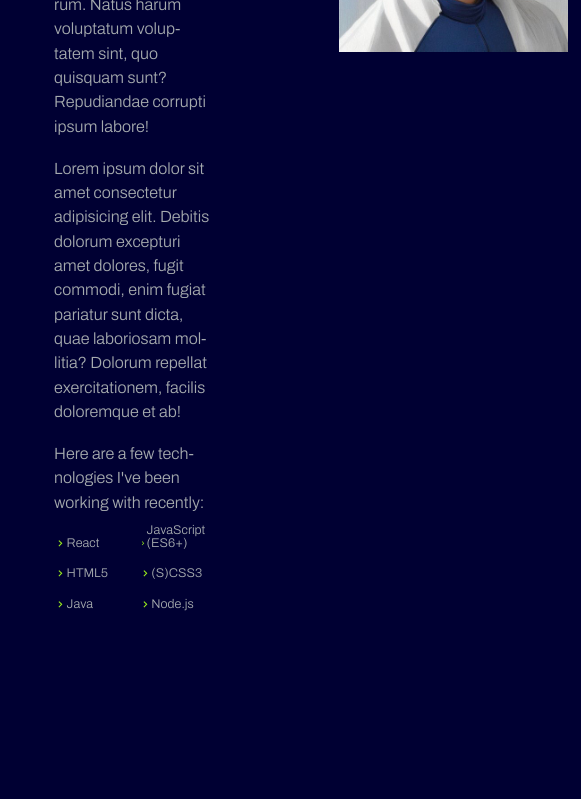
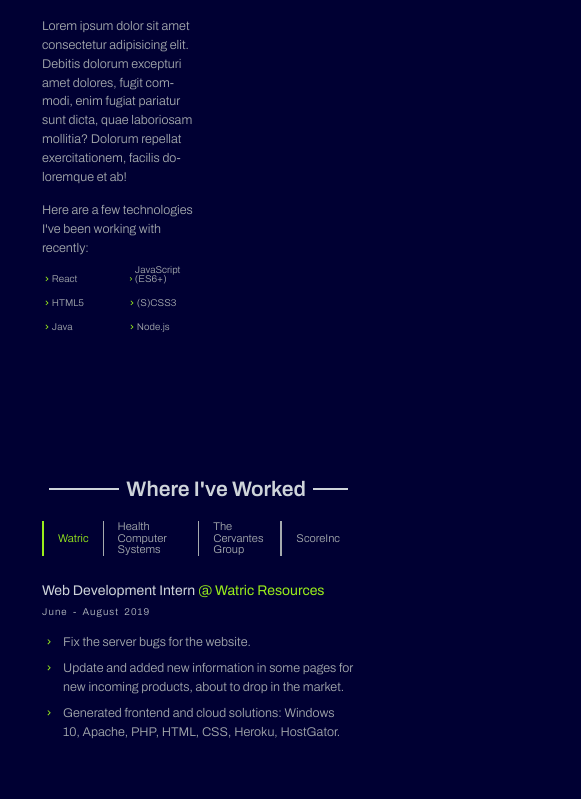
Before and after one commit to jrobles0717/My-Personal-Website, a React (Vite) app: page / in a window 390 px wide. Shown: the part 1156-1955 px from the top of the page, 581 px wide, since content can reach past the window. Built offline with nearby package versions, Linux system fonts and the light colour scheme.

Commit message:
add more media query, next fix about me media query on 750px

```diff
--- a/css/style.css
+++ b/css/style.css
@@ -94,6 +94,12 @@ html {
   @media only screen and (max-width: 56.25em) {
     html {
       font-size: 56.25%; } }
+  @media only screen and (max-width: 46.875em) {
+    html {
+      font-size: 50%; } }
+  @media only screen and (max-width: 37.5em) {
+    html {
+      font-size: 43.75%; } }
 
 body {
   box-sizing: border-box;
@@ -704,6 +710,9 @@ body {
       width: 30rem;
       display: block;
       margin-right: 1rem; }
+      @media only screen and (max-width: 46.875em) {
+        .experience__heading::before {
+          width: 10rem; } }
     .experience__heading::after {
       content: "";
       background-color: #ced4da;
@@ -721,15 +730,25 @@ body {
     @media only screen and (max-width: 56.25em) {
       .experience__table {
         grid-template-columns: max-content 55vw; } }
+    @media only screen and (max-width: 37.5em) {
+      .experience__table {
+        grid-template-columns: 80vw;
+        grid-template-rows: 5rem 50vw; } }
     @media only screen and (max-width: 56.25em) {
       .experience__table {
         grid-column: full-start / full-end;
         margin-right: auto; } }
+    @media only screen and (max-width: 37.5em) {
+      .experience__table {
+        row-gap: 4rem; } }
     .experience__table--left {
       grid-column: 1 / 2; }
       .experience__table--left__list {
         list-style: none;
         color: #a5aaae; }
+        @media only screen and (max-width: 37.5em) {
+          .experience__table--left__list {
+            display: flex; } }
       .experience__table--left__item {
         display: inline-block;
         text-decoration: none;
@@ -761,6 +780,10 @@ body {
       grid-template-columns: minmax(min-content, 1fr);
       grid-template-rows: max-content;
       grid-row-gap: 1rem; }
+      @media only screen and (max-width: 37.5em) {
+        .experience__table--right {
+          grid-row: 2 / -1;
+          grid-column: 1 / -1; } }
       .experience__table--right-container {
         opacity: 0;
         transition: all 1s; }
@@ -779,10 +802,13 @@ body {
         .experience__table--right-container--active {
           opacity: 1; }
       .experience__table--right__heading {
-        grid-row: 1 / 2; }
+        grid-row: 1 / 2;
+        margin-bottom: 1rem; }
       .experience__table--right__date {
         grid-row: 2 / 3;
-        color: #b9bfc4; }
+        color: #b9bfc4;
+        letter-spacing: 0.15rem;
+        word-spacing: 0.3rem; }
       .experience__table--right__list {
         list-style: none;
         grid-row: 3 / 4;
@@ -804,6 +830,9 @@ body {
   display: grid;
   grid-template-columns: [full-start] minmax(6rem, 1fr) [center-start] repeat(2, [col-start] minmax(min-content, max-content) [col-end]) [center-end] minmax(6rem, 1fr) [full-end];
   grid-template-rows: minmax(6rem, 1fr) max-content minmax(min-content, max-content) max-content minmax(min-content, max-content); }
+  @media only screen and (max-width: 56.25em) {
+    .projects {
+      grid-column: full-start / full-end; } }
   .projects__heading {
     grid-column: col-start 1 / col-end 2;
     grid-row: 2 / 3;
@@ -821,9 +850,15 @@ body {
       content: "";
       background-color: #ced4da;
       height: 2px;
-      width: 30rem;
+      width: 25rem;
       display: block;
       margin-left: 1rem; }
+      @media only screen and (max-width: 56.25em) {
+        .projects__heading::after {
+          width: 22rem; } }
+      @media only screen and (max-width: 46.875em) {
+        .projects__heading::after {
+          width: 16rem; } }
     .projects__heading-2 {
       grid-column: col-start 1 / col-end 2;
       grid-row: 4 / 5;
@@ -838,12 +873,25 @@ body {
       grid-column: 1 / 2;
       width: 100%;
       height: auto; }
+      @media only screen and (max-width: 56.25em) {
+        .projects__featured--img {
+          display: none; } }
     .projects__featured--text-box {
       grid-column: 2 / 3;
       grid-row-gap: 1rem;
       justify-items: flex-end;
       display: grid;
       grid-template-rows: repeat(5, minmax(min-content, max-content)); }
+      @media only screen and (max-width: 56.25em) {
+        .projects__featured--text-box {
+          grid-template-columns: repeat(2, 1fr); } }
+      @media only screen and (max-width: 56.25em) {
+        .projects__featured--text-box {
+          grid-column: 1 / -1;
+          background-image: linear-gradient(rgba(0, 0, 51, 0.8), rgba(0, 0, 51, 0.8)), url(../img/vosh-music.png);
+          background-size: 100%;
+          background-position: center;
+          justify-items: flex-start; } }
       .projects__featured--text-box__heading {
         grid-row: 2 / 3;
         font-weight: 600;
@@ -859,6 +907,11 @@ body {
         padding: 3rem 2rem;
         letter-spacing: 0.1rem;
         margin-left: -10%; }
+        @media only screen and (max-width: 56.25em) {
+          .projects__featured--text-box__paragraph {
+            margin-left: 0;
+            background-color: transparent;
+            padding: 0; } }
       .projects__featured--text-box__list {
         grid-row: 4 / 5;
         list-style: none;
--- a/sass/abstracts/_mixins.scss
+++ b/sass/abstracts/_mixins.scss
@@ -20,6 +20,11 @@ ORDER: Base + Typography > general layout + grid > page layout > components
   @if $breakpoint == phone {
     @media only screen and (max-width: 37.5em) {
       @content; // 600px
+    }
+  }
+  @if $breakpoint == tab-port-sm {
+    @media only screen and (max-width: 46.875em) {
+      @content; // 750px
     }
   }
   @if $breakpoint == tab-port {
@@ -91,6 +96,11 @@ ORDER: Base + Typography > general layout + grid > page layout > components
   @include respond(tab-port) {
     grid-template-columns: max-content 55vw;
   }
+
+  @include respond(phone) {
+    grid-template-columns: 80vw;
+    grid-template-rows: 5rem 50vw;
+  }
 }
 
 // Projects Container
@@ -115,6 +125,10 @@ ORDER: Base + Typography > general layout + grid > page layout > components
 @mixin grid-1x5 {
   display: grid;
   grid-template-rows: repeat(5, minmax(min-content, max-content));
+
+  @include respond(tab-port) {
+    grid-template-columns: repeat(2, 1fr);
+  }
 }
 
 // Projects Container Cards
--- a/sass/base/_base.scss
+++ b/sass/base/_base.scss
@@ -79,6 +79,16 @@ html {
     // 9px / 16px = 0.5625 = 56.25%
     font-size: 56.25%;
   }
+
+  @include respond(tab-port-sm) {
+    // 8px / 16px = 0.5 = 50%
+    font-size: 50%;
+  }
+
+  @include respond(phone) {
+    // 7px / 16px = 0.4375 = 43.75%
+    font-size: 43.75%;
+  }
   // overflow-x: hidden;
   /* Does NOT work on Safari */
   /* scroll-behavior: smooth; */
--- a/sass/pages/_home.scss
+++ b/sass/pages/_home.scss
@@ -252,6 +252,10 @@
       width: 30rem;
       display: block;
       margin-right: 1rem;
+
+      @include respond(tab-port-sm) {
+        width: 10rem;
+      }
     }
 
     &::after {
@@ -277,11 +281,19 @@
       margin-right: auto;
     }
 
+    @include respond(phone) {
+      row-gap: 4rem;
+    }
+
     &--left {
       grid-column: 1 / 2;
       &__list {
         list-style: none;
         color: $color-grey-light-3;
+
+        @include respond(phone) {
+          display: flex;
+        }
       }
 
       &__item {
@@ -330,6 +342,11 @@
     &--right {
       grid-column: 2 / 3;
 
+      @include respond(phone) {
+        grid-row: 2 / -1;
+        grid-column: 1 / -1;
+      }
+
       display: grid;
       grid-template-columns: minmax(min-content, 1fr);
       grid-template-rows: max-content;
@@ -363,11 +380,14 @@
 
       &__heading {
         grid-row: 1 / 2;
+        margin-bottom: 1rem;
       }
 
       &__date {
         grid-row: 2 / 3;
         color: $color-grey-light-2;
+        letter-spacing: 0.15rem;
+        word-spacing: 0.3rem;
       }
 
       &__list {
@@ -403,6 +423,10 @@
 
   @include grid-4x5;
 
+  @include respond(tab-port) {
+    grid-column: full-start / full-end;
+  }
+
   &__heading {
     grid-column: col-start 1 / col-end 2;
     grid-row: 2 / 3;
@@ -423,9 +447,17 @@
       content: "";
       background-color: $color-grey-light-1;
       height: 2px;
-      width: 30rem;
+      width: 25rem;
       display: block;
       margin-left: 1rem;
+
+      @include respond(tab-port) {
+        width: 22rem;
+      }
+
+      @include respond(tab-port-sm) {
+        width: 16rem;
+      }
     }
 
     &-2 {
@@ -446,6 +478,10 @@
       grid-column: 1 / 2;
       width: 100%;
       height: auto;
+
+      @include respond(tab-port) {
+        display: none;
+      }
     }
 
     &--text-box {
@@ -455,6 +491,20 @@
       justify-items: flex-end;
 
       @include grid-1x5;
+
+      @include respond(tab-port) {
+        grid-column: 1 / -1;
+
+        background-image: linear-gradient(
+            rgba($color-secondary, 0.8),
+            rgba($color-secondary, 0.8)
+          ),
+          url(../img/vosh-music.png);
+        background-size: 100%;
+        background-position: center;
+
+        justify-items: flex-start;
+      }
 
       &__heading {
         grid-row: 2 / 3;
@@ -476,6 +526,12 @@
         letter-spacing: 0.1rem;
 
         margin-left: -10%;
+
+        @include respond(tab-port) {
+          margin-left: 0;
+          background-color: transparent;
+          padding: 0;
+        }
       }
       &__list {
         grid-row: 4 / 5;
@@ -538,43 +594,10 @@
       &--hidden {
         opacity: 0;
       }
-
-      &--1 {
-        // background-color: crimson;
-        // width: 30rem;
-        // height: 30rem;
-      }
-      &--2 {
-        // background-color: burlywood;
-        // width: 30rem;
-        // height: 30rem;
-      }
-      &--3 {
-        // background-color: darkorange;
-        // width: 30rem;
-        // height: 30rem;
-      }
-      &--4 {
-        // background-color: hotpink;
-        // width: 30rem;
-        // height: 30rem;
-      }
-      &--5 {
-        // background-color: palegreen;
-        // width: 30rem;
-        // height: 30rem;
-      }
-      &--6 {
-        // background-color: aqua;
-        // width: 30rem;
-        // height: 30rem;
-      }
     }
   }
 
   &__card {
-    // height: 100%;
-    // justify-content: space-around;
     padding: 4rem 3rem;
     position: relative;
     justify-items: flex-start;
--- a/src/components/Experience.jsx
+++ b/src/components/Experience.jsx
@@ -7,7 +7,7 @@ function Experience() {
   const [isWatric, setIsWatric] = useState(true);
   const [isHealth, setIsHealth] = useState(false);
   const [isCervantes, setIsCervantes] = useState(false);
-  const [isFusion, setIsFusion] = useState(false);
+  const [isScore, setIsScore] = useState(false);
   const [currentExp, setCurrentExp] = useState("watric");
 
   const experienceHandler = (e) => {
@@ -18,7 +18,7 @@ function Experience() {
     setIsWatric(true);
     setIsHealth(false);
     setIsCervantes(false);
-    setIsFusion(false);
+    setIsScore(false);
     setCurrentExp("watric");
     console.log("watric");
   };
@@ -27,7 +27,7 @@ function Experience() {
     setIsWatric(false);
     setIsHealth(true);
     setIsCervantes(false);
-    setIsFusion(false);
+    setIsScore(false);
     setCurrentExp("health");
     console.log("health computer systems");
   };
@@ -36,18 +36,18 @@ function Experience() {
     setIsWatric(false);
     setIsHealth(false);
     setIsCervantes(true);
-    setIsFusion(false);
+    setIsScore(false);
     setCurrentExp("cervantes");
     console.log("the cervantes group");
   };
-  const fusionHandler = (e) => {
+  const scoreHandler = (e) => {
     e.preventDefault();
     setIsWatric(false);
     setIsHealth(false);
     setIsCervantes(false);
-    setIsFusion(true);
-    setCurrentExp("fusion");
-    console.log("fusion");
+    setIsScore(true);
+    setCurrentExp("score");
+    console.log("score");
   };
 
   return (
@@ -115,20 +115,20 @@ function Experience() {
             </div>
             <div
               className="experience__table--left__item-box"
-              onClick={fusionHandler}
+              onClick={scoreHandler}
             >
               <div
                 className={`experience__table--left__item-line ${
-                  isFusion ? "experience__table--left__item-line-active" : ""
+                  isScore ? "experience__table--left__item-line-active" : ""
                 }`}
               ></div>
               <li>
                 <a
                   className={`experience__table--left__item ${
-                    isFusion ? "experience__table--left__item-selected" : ""
+                    isScore ? "experience__table--left__item-selected" : ""
                   }`}
                 >
-                  Fusion
+                  ScoreInc
                 </a>
               </li>
             </div>
--- a/src/components/TableContent.jsx
+++ b/src/components/TableContent.jsx
@@ -137,7 +137,7 @@ function TableContent({ current }) {
       </div>
       <div
         className={`experience__table--right-container experience__table--right-container--4 ${
-          current === "fusion"
+          current === "score"
             ? "experience__table--right-container--active"
             : ""
         }`}
@@ -147,7 +147,7 @@ function TableContent({ current }) {
           <span className="heading__span">@ ScoreInc</span>
         </h3>
         <p className="experience__table--right__date paragraph paragraph__sm mb-sm">
-          April - Present
+          April 2023 - Present
         </p>
         <ul className="experience__table--right__list">
           <div className="experience__table--right__box-item">
```
